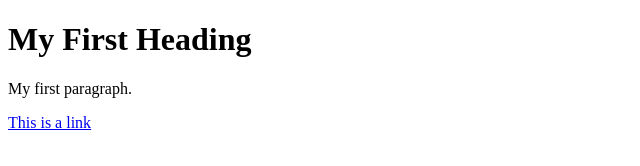
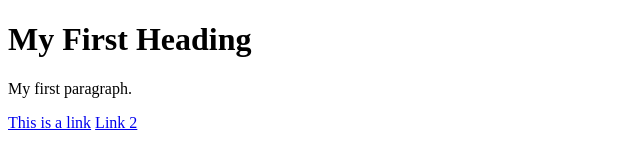
Before and after one commit to jackteegarden/jackteegarden.github.io, a plain HTML site: page index.html in a window 1280 px wide. Shown: the full height of the page, 0-640 px from the left. Drawn offline with Linux system fonts and the light colour scheme.

Commit message:
Update Index again

```diff
--- a/index.html
+++ b/index.html
@@ -8,5 +8,7 @@
 
 <a href="https://jackteegarden.github.io">This is a link</a>
 
+<a href="file:///C:/Users/TEEGJ495/Documents/Sites/jackteegarden.github.io/SalesforceCase.html">Link 2</a>
+
 </body>
 </html>
```
